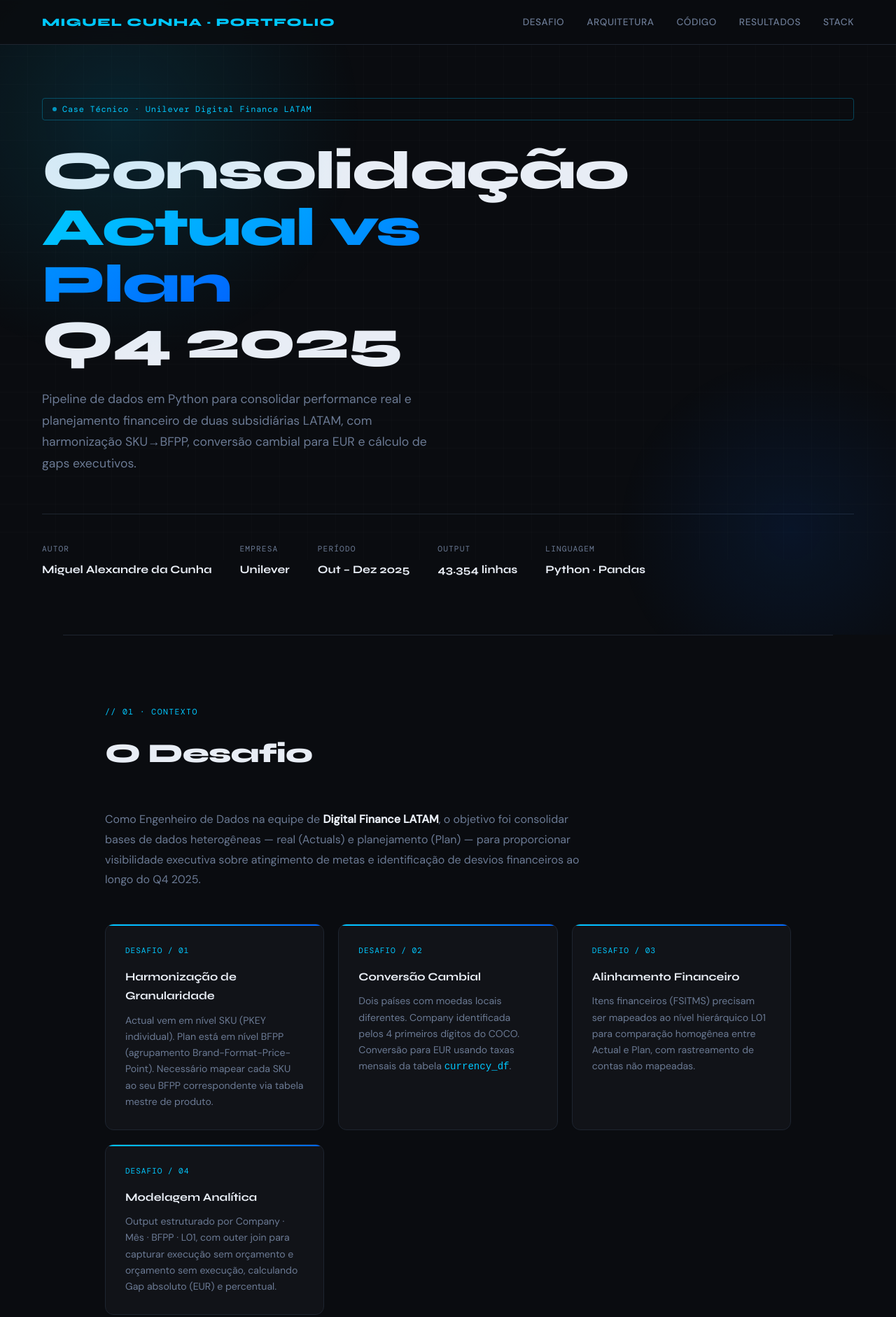
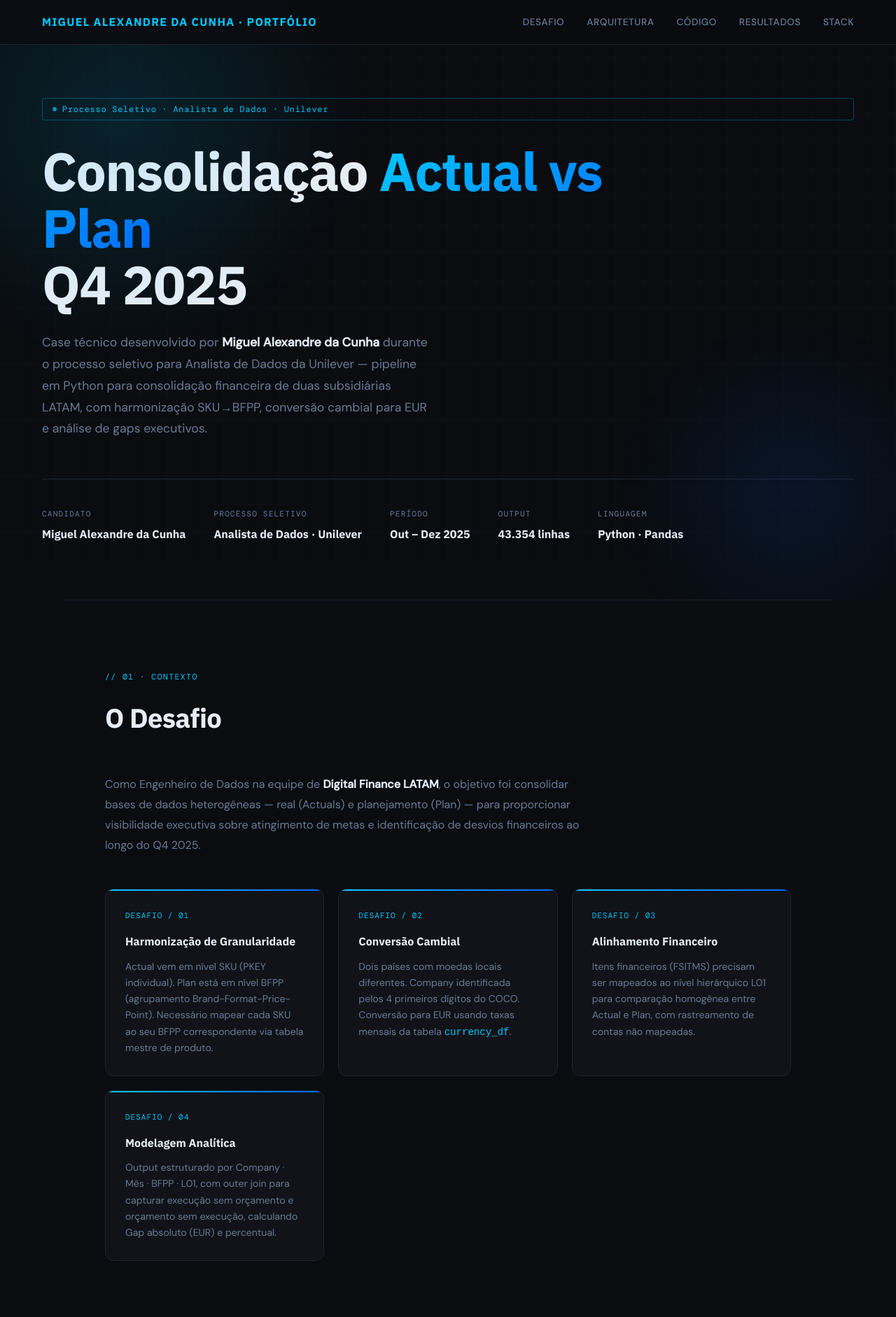
Before and after one commit to migualex/data-analytics, a plain HTML site: page index.html in a window 1280 px wide. Shown: the top 1882 px of the page at 70% size. Drawn offline with nearby package versions, Linux system fonts and the light colour scheme.

Commit message:
Add html

```diff
--- a/index.html
+++ b/index.html
@@ -5,7 +5,7 @@
   <meta name="viewport" content="width=device-width, initial-scale=1.0" />
   <title>Portfólio · Miguel Alexandre da Cunha</title>
   <link rel="preconnect" href="https://fonts.googleapis.com">
-  <link href="https://fonts.googleapis.com/css2?family=Syne:wght@400;600;700;800&family=DM+Mono:wght@400;500&family=DM+Sans:ital,wght@0,300;0,400;0,500;1,300&display=swap" rel="stylesheet">
+  <link href="https://fonts.googleapis.com/css2?family=IBM+Plex+Sans:wght@400;500;600;700&family=DM+Mono:wght@400;500&family=DM+Sans:wght@300;400;500&display=swap" rel="stylesheet">
   <style>
     :root {
       --bg: #0a0c10;
@@ -62,7 +62,7 @@
     }
 
     .nav-logo {
-      font-family: 'Syne', sans-serif;
+      font-family: 'IBM Plex Sans', sans-serif;
       font-weight: 800;
       font-size: 1rem;
       letter-spacing: .08em;
@@ -136,7 +136,7 @@
     }
 
     .hero h1 {
-      font-family: 'Syne', sans-serif;
+      font-family: 'IBM Plex Sans', sans-serif;
       font-weight: 800;
       font-size: clamp(2.8rem, 6vw, 5.5rem);
       line-height: 1.05;
@@ -176,7 +176,7 @@
       letter-spacing: .1em;
     }
     .meta-value {
-      font-family: 'Syne', sans-serif;
+      font-family: 'IBM Plex Sans', sans-serif;
       font-size: 1rem;
       font-weight: 700;
       color: var(--text);
@@ -201,7 +201,7 @@
     }
 
     h2 {
-      font-family: 'Syne', sans-serif;
+      font-family: 'IBM Plex Sans', sans-serif;
       font-size: clamp(1.8rem, 3vw, 2.6rem);
       font-weight: 800;
       letter-spacing: -.02em;
@@ -253,7 +253,7 @@
       letter-spacing: .08em;
     }
     .card-title {
-      font-family: 'Syne', sans-serif;
+      font-family: 'IBM Plex Sans', sans-serif;
       font-size: 1rem;
       font-weight: 700;
       margin-bottom: 10px;
@@ -293,7 +293,7 @@
       letter-spacing: .1em;
     }
     .arch-step-label {
-      font-family: 'Syne', sans-serif;
+      font-family: 'IBM Plex Sans', sans-serif;
       font-size: .82rem;
       font-weight: 700;
     }
@@ -379,7 +379,7 @@
       padding: 24px;
     }
     .explain-box h4 {
-      font-family: 'Syne', sans-serif;
+      font-family: 'IBM Plex Sans', sans-serif;
       font-size: .9rem;
       font-weight: 700;
       margin-bottom: 10px;
@@ -419,7 +419,7 @@
       margin-bottom: 14px;
     }
     .kpi-value {
-      font-family: 'Syne', sans-serif;
+      font-family: 'IBM Plex Sans', sans-serif;
       font-size: 2rem;
       font-weight: 800;
       letter-spacing: -.02em;
@@ -442,7 +442,7 @@
       margin-bottom: 28px;
     }
     .bar-chart h3 {
-      font-family: 'Syne', sans-serif;
+      font-family: 'IBM Plex Sans', sans-serif;
       font-size: 1rem;
       font-weight: 700;
       margin-bottom: 28px;
@@ -564,7 +564,7 @@
       gap: 20px;
     }
     .footer-name {
-      font-family: 'Syne', sans-serif;
+      font-family: 'IBM Plex Sans', sans-serif;
       font-weight: 700;
       font-size: .9rem;
     }
@@ -611,7 +611,7 @@
 
   <!-- NAV -->
   <nav>
-    <div class="nav-logo">Miguel Cunha · Portfolio</div>
+    <div class="nav-logo">Miguel Alexandre da Cunha · Portfólio</div>
     <div class="nav-links">
       <a href="#desafio">Desafio</a>
       <a href="#arquitetura">Arquitetura</a>
@@ -628,7 +628,7 @@
 
     <div class="tag">
       <span class="tag-dot"></span>
-      Case Técnico · Unilever Digital Finance LATAM
+      Processo Seletivo · Analista de Dados · Unilever
     </div>
 
     <h1>
@@ -636,19 +636,20 @@
     </h1>
 
     <p class="hero-sub">
-      Pipeline de dados em Python para consolidar performance real e planejamento financeiro
+      Case técnico desenvolvido por <strong style="color:var(--text)">Miguel Alexandre da Cunha</strong> durante o processo seletivo
+      para Analista de Dados da Unilever — pipeline em Python para consolidação financeira
       de duas subsidiárias LATAM, com harmonização SKU→BFPP, conversão cambial para EUR
-      e cálculo de gaps executivos.
+      e análise de gaps executivos.
     </p>
 
     <div class="hero-meta">
       <div class="meta-item">
-        <span class="meta-label">Autor</span>
+        <span class="meta-label">Candidato</span>
         <span class="meta-value">Miguel Alexandre da Cunha</span>
       </div>
       <div class="meta-item">
-        <span class="meta-label">Empresa</span>
-        <span class="meta-value">Unilever</span>
+        <span class="meta-label">Processo Seletivo</span>
+        <span class="meta-value">Analista de Dados · Unilever</span>
       </div>
       <div class="meta-item">
         <span class="meta-label">Período</span>
@@ -1148,11 +1149,11 @@
   <footer>
     <div>
       <div class="footer-name">Miguel Alexandre da Cunha</div>
-      <div class="footer-muted">Data Engineer · Digital Finance LATAM</div>
+      <div class="footer-muted">Case Técnico · Processo Seletivo Analista de Dados · Unilever</div>
     </div>
     <div class="footer-links">
-      <a href="https://github.com/miguelcunha" target="_blank">GitHub</a>
-      <a href="https://linkedin.com" target="_blank">LinkedIn</a>
+      <a href="https://github.com/migualex" target="_blank">GitHub</a>
+      <a href="https://linkedin.com/in/miguelcunha" target="_blank">LinkedIn</a>
       <a href="case_digital_finance.py" download>↓ Download .py</a>
     </div>
   </footer>
```
